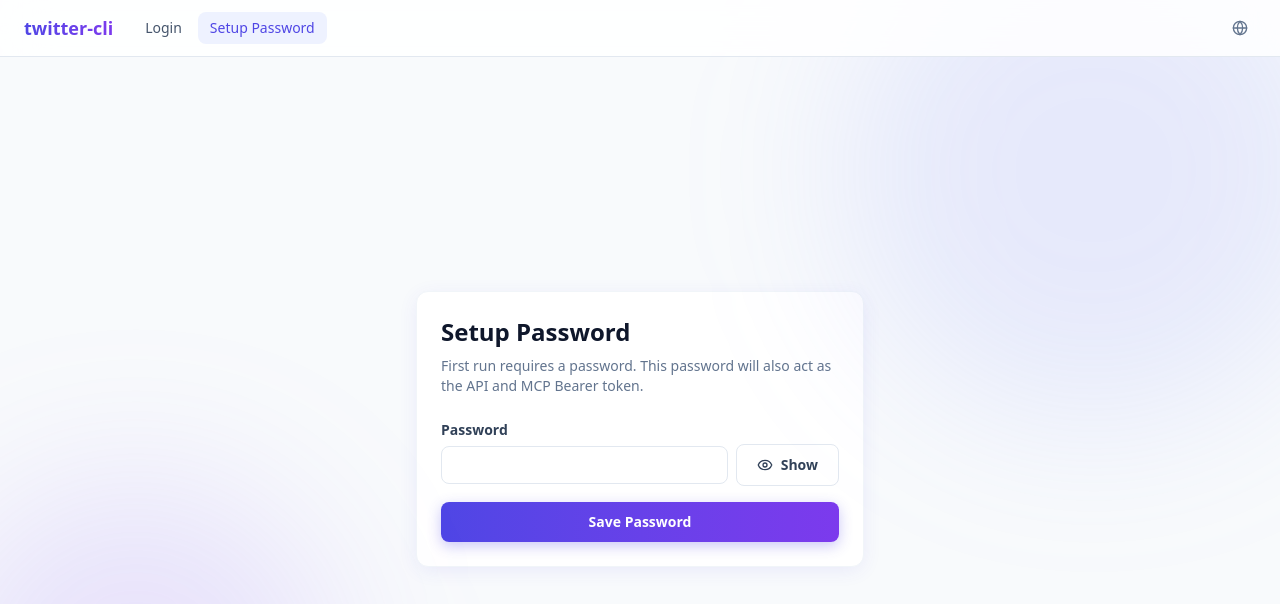
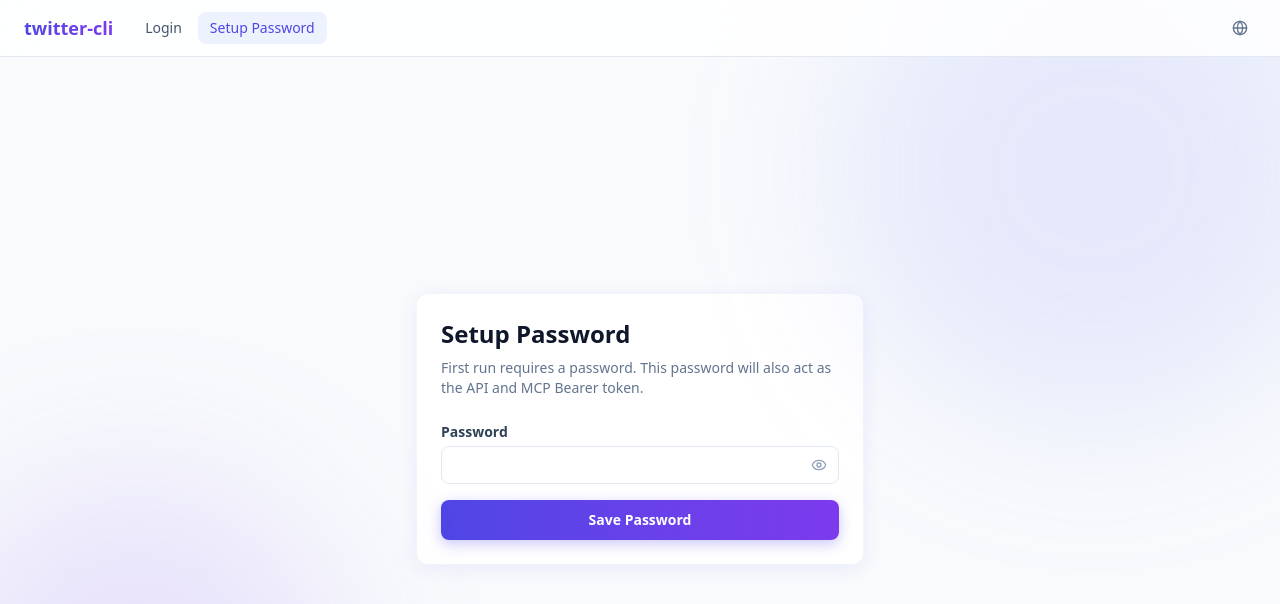
Before and after one commit to Xiechengqi/twitter-cli, a Next.js app in the folder frontend/: page /setup/password in a window 1280 px wide. Shown: the top 604 px of the page. Built offline with nearby package versions, Linux system fonts and the light colour scheme.

Commit message:
Remove VNC embed toggle; inline password visibility eye icon

```diff
--- a/frontend/src/app/login/page.tsx
+++ b/frontend/src/app/login/page.tsx
@@ -47,8 +47,6 @@ export default function LoginPage() {
               value={password}
               onChange={setPassword}
               autoComplete="current-password"
-              showLabel={tr.show}
-              hideLabel={tr.hide}
             />
             {error && <p className="text-sm text-red-600">{error}</p>}
             <button type="submit" className="btn-primary w-full" disabled={loading}>
--- a/frontend/src/app/settings/page.tsx
+++ b/frontend/src/app/settings/page.tsx
@@ -27,7 +27,6 @@ export default function SettingsPage() {
   const [vncUrl, setVncUrl] = useState('');
   const [vncUser, setVncUser] = useState('');
   const [vncPass, setVncPass] = useState('');
-  const [vncEmbed, setVncEmbed] = useState('false');
   const [newPw, setNewPw] = useState('');
   const [confirmPw, setConfirmPw] = useState('');
 
@@ -46,7 +45,6 @@ export default function SettingsPage() {
         setVncUrl(c.vnc.url);
         setVncUser(c.vnc.username);
         setVncPass(c.vnc.password);
-        setVncEmbed(c.vnc.embed ? 'true' : 'false');
       } catch {
       } finally {
         setLoading(false);
@@ -65,7 +63,7 @@ export default function SettingsPage() {
         session_name: sessionName,
         timeout_secs: parseInt(timeout, 10) || 60,
       },
-      vnc: { url: vncUrl, username: vncUser, password: vncPass, embed: vncEmbed === 'true' },
+      vnc: { url: vncUrl, username: vncUser, password: vncPass, embed: true },
     };
     try {
       const res = await api.updateConfig(payload);
@@ -141,16 +139,7 @@ export default function SettingsPage() {
               label={tr.password}
               value={vncPass}
               onChange={setVncPass}
-              showLabel={tr.show}
-              hideLabel={tr.hide}
             />
-            <div>
-              <label>{tr.embed}</label>
-              <select value={vncEmbed} onChange={(e) => setVncEmbed(e.target.value)}>
-                <option value="true">{tr.yes}</option>
-                <option value="false">{tr.no}</option>
-              </select>
-            </div>
           </div>
         </Card>
 
@@ -168,16 +157,12 @@ export default function SettingsPage() {
               value={newPw}
               onChange={setNewPw}
               autoComplete="new-password"
-              showLabel={tr.show}
-              hideLabel={tr.hide}
             />
             <PasswordInput
               label={tr.confirm_password}
               value={confirmPw}
               onChange={setConfirmPw}
               autoComplete="new-password"
-              showLabel={tr.show}
-              hideLabel={tr.hide}
             />
           </div>
           {newPw.length > 0 && confirmPw.length > 0 && !passwordsMatch && (
--- a/frontend/src/app/setup/password/page.tsx
+++ b/frontend/src/app/setup/password/page.tsx
@@ -47,8 +47,6 @@ export default function SetupPasswordPage() {
               value={password}
               onChange={setPassword}
               autoComplete="new-password"
-              showLabel={tr.show}
-              hideLabel={tr.hide}
             />
             {error && <p className="text-sm text-red-600">{error}</p>}
             <button type="submit" className="btn-primary w-full" disabled={loading}>
--- a/frontend/src/components/password-input.tsx
+++ b/frontend/src/components/password-input.tsx
@@ -9,8 +9,6 @@ type PasswordInputProps = {
   value: string;
   onChange: (value: string) => void;
   autoComplete?: string;
-  showLabel: string;
-  hideLabel: string;
   className?: string;
 };
 
@@ -20,8 +18,6 @@ export function PasswordInput({
   value,
   onChange,
   autoComplete,
-  showLabel,
-  hideLabel,
   className,
 }: PasswordInputProps) {
   const [visible, setVisible] = useState(false);
@@ -29,22 +25,22 @@ export function PasswordInput({
   return (
     <div className={className}>
       <label htmlFor={id}>{label}</label>
-      <div className="mt-1 flex items-center gap-2">
+      <div className="relative mt-1">
         <input
           id={id}
           type={visible ? 'text' : 'password'}
           autoComplete={autoComplete}
           value={value}
           onChange={(e) => onChange(e.target.value)}
+          className="pr-10"
         />
         <button
           type="button"
-          className="btn-secondary shrink-0 px-3 py-2"
-          onClick={() => setVisible((current) => (current ? false : true))}
-          aria-label={visible ? hideLabel : showLabel}
+          className="absolute right-2 top-1/2 -translate-y-1/2 p-1 text-slate-400 hover:text-slate-600 transition-colors"
+          onClick={() => setVisible((v) => !v)}
+          tabIndex={-1}
         >
           {visible ? <EyeOff className="h-4 w-4" /> : <Eye className="h-4 w-4" />}
-          <span>{visible ? hideLabel : showLabel}</span>
         </button>
       </div>
     </div>
--- a/frontend/src/components/vnc-embed.tsx
+++ b/frontend/src/components/vnc-embed.tsx
@@ -23,7 +23,7 @@ export function VncEmbed() {
     })();
   }, []);
 
-  const configured = config ? !!(config.vnc.url && config.vnc.embed) : false;
+  const configured = config ? !!config.vnc.url : false;
 
   const handleRefresh = useCallback(() => {
     const iframe = iframeRef.current;
```
